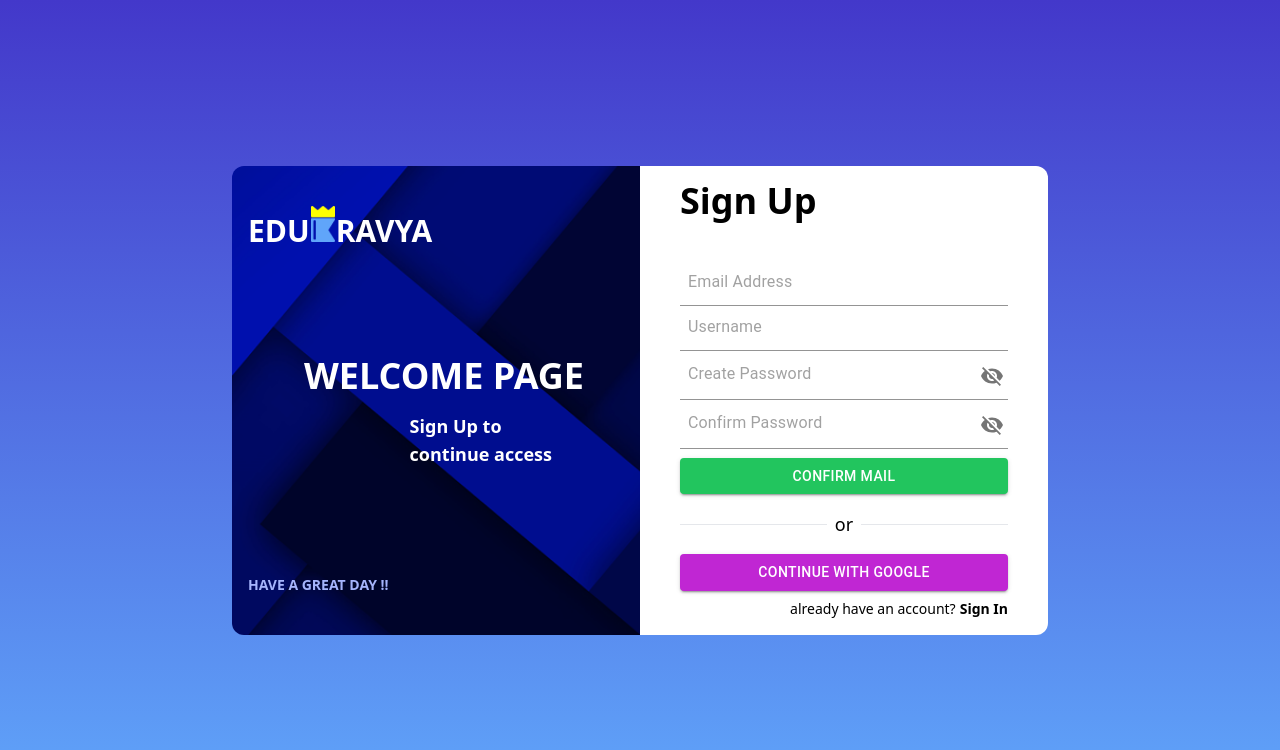
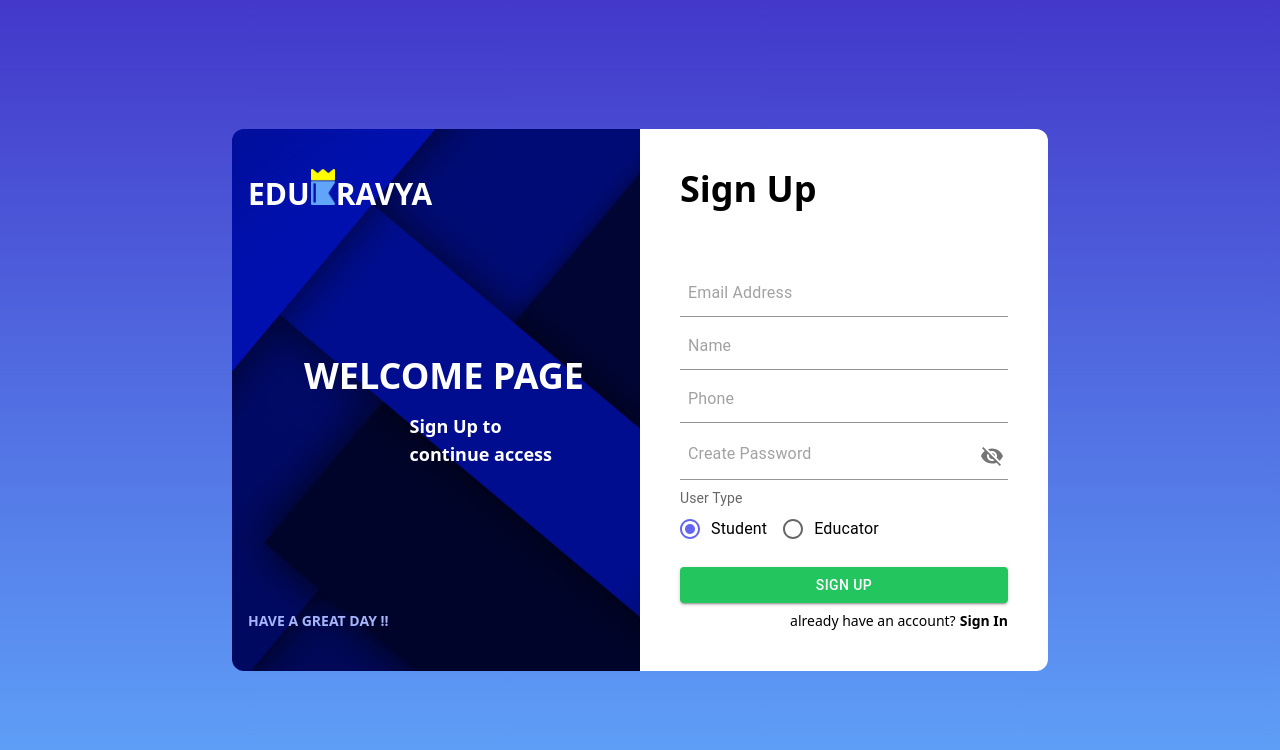
Before and after one commit to krishna9304/edukravya-client, a React (Vite) app: page /signup in a window 1280 px wide. Shown: the top 750 px of the page. Built offline with nearby package versions, Linux system fonts and the light colour scheme.

Commit message:
UPDATE: integrated signup, signin and jwt auth

```diff
--- a/src/App.tsx
+++ b/src/App.tsx
@@ -3,15 +3,94 @@ import Dashboard from "./pages/dashboard";
 import SignUp from "./pages/signup";
 import SignIn from "./pages/signIn";
 import PageNotFound from "./components/pagenotfound";
+import { Dispatch, useEffect, useState } from "react";
+import server from "./axios";
+import { useCookies } from "react-cookie";
+import { setUser, User } from "./redux/slices/user";
+import { useSelector } from "react-redux";
+import { RootState } from "./redux/store";
+import NavigateTo from "./components/navigateto";
+import { AxiosResponse } from "axios";
+import { useDispatch } from "react-redux";
+import { getServerErrors } from "./helpers/servererrors";
+import { toast } from "react-toastify";
+import { AnyAction } from "@reduxjs/toolkit";
 
 function App() {
+  const [{ jwt }, setCookie, removeCookie] = useCookies<
+    "jwt",
+    {
+      jwt: string;
+    }
+  >(["jwt"]);
+
+  const user: User = useSelector<RootState, User>(
+    (state: RootState): User => state.user
+  );
+  const dispatch: Dispatch<AnyAction> = useDispatch();
+  const [isLoading, setIsLoading] = useState(false);
+
+  useEffect((): (() => void) => {
+    if (jwt) {
+      setIsLoading(true);
+      server.defaults.headers.common["x-access-token"] = jwt;
+      server
+        .get("/api/user/self")
+        .then(({ data: userData }: AxiosResponse<User>): void => {
+          dispatch(setUser(userData));
+          // setCookie("jwt",userData.token);
+          setIsLoading(false);
+        })
+        .catch((): void => {
+          removeCookie("jwt");
+          setIsLoading(false);
+        });
+    }
+    return () => {};
+  }, [jwt]);
+
   return (
     <BrowserRouter>
       <Routes>
-        <Route path="/" element={<Dashboard />} />
-        <Route path="/signup" element={<SignUp />} />
-        <Route path="/signIn" element={<SignIn />} />
-        <Route path="/dashboard/:tab" element={<Dashboard />} />
+        {/* NOT Allowed to authenticated users */}
+        <Route
+          path="/signup"
+          element={
+            isLoading ? (
+              "LOADING"
+            ) : user._id ? (
+              <NavigateTo path="/dashboard/home" />
+            ) : (
+              <SignUp />
+            )
+          }
+        />
+        <Route
+          path="/signIn"
+          element={
+            isLoading ? (
+              "LOADING"
+            ) : user._id ? (
+              <NavigateTo path="/dashboard/home" />
+            ) : (
+              <SignIn />
+            )
+          }
+        />
+        {/* not allowed for unauthenticated users */}
+        <Route
+          path="/dashboard/:tab"
+          element={
+            isLoading ? (
+              "LOADING"
+            ) : user._id ? (
+              <Dashboard />
+            ) : (
+              <NavigateTo path="/signup" />
+            )
+          }
+        />
+        {/* allowed to all */}
         <Route path="/*" element={<PageNotFound />} />
       </Routes>
     </BrowserRouter>
--- /dev/null
+++ b/src/axios.ts
@@ -0,0 +1,8 @@
+import axios from "axios";
+import { serverURL } from "./constants";
+
+const server = axios.create({
+  baseURL: serverURL,
+});
+
+export default server;
--- a/src/components/chatbar.tsx
+++ b/src/components/chatbar.tsx
@@ -99,9 +99,8 @@ function Chatbar() {
           <div className="flex gap-3 max-w-xs p-2 overflow-x-auto">
             {users.map((name, idx) => {
               return (
-                <Tooltip title={name}>
+                <Tooltip key={idx} title={name}>
                   <div
-                    key={idx} // _id
                     className={`p-1 flex justify-center items-center rounded-full ${
                       currentUser == name &&
                       " bg-gradient-to-br from-secondary-900 via-primary-700"
--- a/src/components/navbar.tsx
+++ b/src/components/navbar.tsx
@@ -16,9 +16,7 @@ import {
 } from "@mui/icons-material";
 import ExpandMoreRoundedIcon from "@mui/icons-material/ExpandMoreRounded";
 import studylogo from "../assets/studylogo.svg";
-import { Link } from "react-router-dom";
 import Logo from "./logo";
-import { isSaturday } from "date-fns";
 
 function Navbar({
   extended,
--- /dev/null
+++ b/src/constants.ts
@@ -0,0 +1 @@
+export const serverURL = "http://localhost:80";
--- /dev/null
+++ b/src/helpers/servererrors.ts
@@ -0,0 +1,18 @@
+import { AxiosError } from "axios";
+
+export const getServerErrors = (err: AxiosError<any>) => {
+  if (err && err.response && err.response.data && err.response.data.message) {
+    const errString: string[] = err.response.data.message.split(":");
+    if (err.response.data.message.includes(":")) errString.shift();
+    let errs: string[] = [];
+    try {
+      errs = JSON.parse(errString[0]);
+      console.log(errs);
+    } catch {
+      errs = [errString[0]];
+      console.log(errs);
+    }
+    return errs;
+  }
+  return ["There was some problem"];
+};
--- a/src/pages/signIn.tsx
+++ b/src/pages/signIn.tsx
@@ -2,35 +2,90 @@ import { Visibility, VisibilityOff } from "@mui/icons-material";
 import { Button, IconButton, Input, InputAdornment } from "@mui/material";
 import { useState } from "react";
 import { Link } from "react-router-dom";
+import server from "../axios";
+import Logo from "../components/logo";
+import { setUser } from "../redux/slices/user";
+import { useCookies } from "react-cookie";
+import { useDispatch } from "react-redux";
+import { AxiosError } from "axios";
+import { toast } from "react-toastify";
+import { getServerErrors } from "../helpers/servererrors";
 import validator from "validator";
-import Logo from "../components/logo";
-import {useSelector} from "react-redux"
-import {RootState} from "../redux/store";
-import {User} from "../redux/slices/user";
 
-interface Data {
-  emailOrUsername: string | null;
+interface SignInData {
+  email: string | null;
   password: string | null;
 }
 
-export default function SignUp() {
-  const [data, setData] = useState<Data>({
-    emailOrUsername: null,
+const getErrors: (signInData: SignInData) => string[] = (
+  signInData: SignInData
+): string[] => {
+  const errs: string[] = [];
+  if (signInData.email != null && !validator.isEmail(signInData.email + "")) {
+    errs.push("Invalid Email");
+  }
+  if (signInData.password != null && signInData.password.trim().length < 8) {
+    errs.push("Invalid Password");
+  }
+  return errs;
+};
+
+export default function SignIn() {
+  const [signInData, setSignInData] = useState<SignInData>({
+    email: null,
     password: null,
   });
+
+  const dispatch = useDispatch();
+  const [, setCookie] = useCookies(["jwt"]);
+
   const [isVisible, setIsVisible] = useState<boolean>(false);
+
+  const handleSignIn = () => {
+    if (
+      !getErrors(signInData).length &&
+      !Object.values(signInData).includes(null) &&
+      !Object.values(signInData).includes("")
+    ) {
+      server
+        .post("/api/user/login", {
+          email: signInData.email,
+          password: signInData.password,
+        })
+        .then(({ data }) => {
+          dispatch(setUser(data.user));
+          setCookie("jwt", data.token);
+          console.log(data);
+        })
+        .catch((err: AxiosError<any>) => {
+          getServerErrors(err).forEach((err: string) => {
+            toast.error(err);
+          });
+        });
+    }
+    if (getErrors(signInData).length) {
+      getErrors(signInData).forEach((err: string) => {
+        toast.error(err);
+      });
+    }
+    if (Object.values(signInData).includes(null)) {
+      Object.keys(signInData).forEach((key: string): void => {
+        if (!signInData[key as keyof SignInData])
+          toast.error(`field \`${key}\` can not be empty`);
+      });
+    }
+  };
+
   return (
     <div className="flex py-20 justify-center flex-col h-screen w-full items-center bg-indigo-400 bg-gradient-to-b from-primary-700 to-secondary-400">
-      <div className="flex px-10 items-center justify-center h-[100%] max-h-fit w-full max-w-4xl min-w-4xl rounded-xl">
-        <div
-          className="sm:flex hidden bg-[url(/images/signblue.jpg)] bg-no-repeat bg-cover flex-col justify-between h-full w-1/2 py-10 px-4 bg-primary-800 rounded-l-xl select-none"
-        >
-          <div className="font-black text-white md:text-4xl text-3xl">
+      <div className="flex px-10 items-center justify-center h-full max-h-fit w-full max-w-4xl min-w-4xl rounded-xl">
+        <div className="sm:flex hidden bg-[url(/images/signblue.jpg)] bg-no-repeat bg-cover flex-col justify-between h-full w-1/2 py-10 px-4 bg-primary-800 rounded-l-xl select-none">
+          <div className="font-black w-52 text-white md:text-4xl text-3xl">
             <Logo />
           </div>
-          <div className="flex flex-col px-10 items-end text-white">
+          <div className="flex flex-col gap-4 px-10 items-end text-white">
             <span className="font-bold md:text-4xl text-3xl">WELCOME PAGE</span>
-            <span className="text-lg font-semibold pt-4 pr-8">
+            <span className="text-lg font-semibold  pr-8">
               Sign In to <br /> continue access
             </span>
           </div>
@@ -38,23 +93,24 @@ export default function SignUp() {
             HAVE A GREAT DAY !!
           </div>
         </div>
-        <div className="flex gap-10 flex-col justify-center px-10 h-full w-full sm:w-1/2 bg-white rounded-xl sm:rounded-l-none">
+        <div className="flex gap-10 flex-col justify-between py-10 px-10 h-full w-full sm:w-1/2 bg-white rounded-xl sm:rounded-l-none">
           <div className="text-4xl font-black cursor-default">Sign In</div>
-          <div className="flex flex-col justify-around h-1/3">
+          <div className="flex flex-col h-1/2">
             <Input
               onChange={(e) => {
-                setData((prevData) => ({
+                setSignInData((prevData: SignInData) => ({
                   ...prevData,
-                  emailOrUsername: e.target.value,
+                  email: e.target.value,
                 }));
               }}
+              type="email"
               size="small"
               className="p-2 w-full text-gray-500 bg-white rounded-sm "
-              placeholder="Email Address or Username"
+              placeholder="email"
             />
             <Input
               onChange={(e) => {
-                setData((prevData) => ({
+                setSignInData((prevData) => ({
                   ...prevData,
                   password: e.target.value,
                 }));
@@ -81,9 +137,7 @@ export default function SignUp() {
           <div className="flex flex-col gap-2">
             <div>
               <Button
-                onClick={() => {
-                  console.log(data);
-                }}
+                onClick={handleSignIn}
                 color="success"
                 variant="contained"
                 className="w-full"
@@ -91,14 +145,6 @@ export default function SignUp() {
                 <div className="text-white">Sign In</div>
               </Button>
             </div>
-            <div className="flex items-center cursor-default">
-              <hr className="w-full" />
-              <div className="p-2 text-lg">or</div>
-              <hr className="w-full" />
-            </div>
-            <Button color="info" variant="contained" className="w-full">
-              <div className="text-white">Continue With Google</div>
-            </Button>
             <div className="text-sm text-right select-none">
               don't have an account?
               <Link to="/signup" className="pl-1 font-bold cursor-pointer">
--- a/src/pages/signup.tsx
+++ b/src/pages/signup.tsx
@@ -1,60 +1,110 @@
 import { Visibility, VisibilityOff } from "@mui/icons-material";
-import { Button, IconButton, Input, InputAdornment } from "@mui/material";
+import {
+  Button,
+  FormControl,
+  FormControlLabel,
+  FormLabel,
+  IconButton,
+  Input,
+  InputAdornment,
+  Radio,
+  RadioGroup,
+} from "@mui/material";
 import { useState } from "react";
+import { useCookies } from "react-cookie";
 import { Link } from "react-router-dom";
 import validator from "validator";
+import server from "../axios";
 import Logo from "../components/logo";
+import { useDispatch } from "react-redux";
+import { setUser } from "../redux/slices/user";
+import { toast } from "react-toastify";
+import { AxiosError } from "axios";
+import { getServerErrors } from "../helpers/servererrors";
 
-interface Data {
+interface SignUpData {
+  name: string | null;
   email: string | null;
-  username: string | null;
+  phone: string | null;
   password: string | null;
+  userType: "student" | "educator";
 }
 
-interface ConfirmPassword {
-  confirmPassword: string | null;
-  isVisible: boolean;
-  confirmisIsVisible: boolean;
-}
-
-const getErrors = (data: Data, confirmPassword: ConfirmPassword) => {
+const getErrors: (signUpData: SignUpData) => string[] = (
+  signUpData: SignUpData
+): string[] => {
   const errs: string[] = [];
-  if (data.email != null && !validator.isEmail(data.email + "")) {
+  if (signUpData.email != null && !validator.isEmail(signUpData.email + "")) {
     errs.push("Invalid Email");
   }
-  if (data.password != null && data.password.trim().length < 8) {
+  if (
+    signUpData.phone != null &&
+    !validator.isMobilePhone(signUpData.phone + "")
+  ) {
+    errs.push("Invalid Phone");
+  }
+  if (signUpData.password != null && signUpData.password.trim().length < 8) {
     errs.push("Invalid Password");
-  } else if (
-    (confirmPassword.confirmPassword != null &&
-      confirmPassword.confirmPassword.trim().length < 8) ||
-    (confirmPassword.confirmPassword != null &&
-      data.password == data.password?.trim() &&
-      data.password != confirmPassword.confirmPassword)
-  ) {
-    errs.push("Password does not match");
   }
   return errs;
 };
 
 export default function SignUp() {
-  const [data, setData] = useState<Data>({
+  const [signUpData, setSignUpData] = useState<SignUpData>({
+    name: null,
     email: null,
-    username: null,
+    phone: null,
     password: null,
+    userType: "student",
   });
-  const [confirmPassword, setConfirmPassword] = useState<ConfirmPassword>({
-    confirmPassword: null,
-    isVisible: false,
-    confirmisIsVisible: false,
+  const [isVisible, setIsVisible] = useState<boolean>(false);
+
+  const dispatch = useDispatch();
+  const [, setCookie] = useCookies(["jwt"]);
+
+  const handleSignup: () => void = (): void => {
+    if (
+      !getErrors(signUpData).length &&
+      !Object.values(signUpData).includes(null) &&
+      !Object.values(signUpData).includes("")
+    ) {
+      server
+        .post("/api/user/register", {
+          name: signUpData.name,
+          email: signUpData.email,
+          password: signUpData.password,
+          phone: signUpData.phone,
+        })
+        .then(({ data }) => {
+          dispatch(setUser(data.user));
+          setCookie("jwt", data.token);
+          console.log(data);
+        })
+        .catch((err: AxiosError<any>) => {
+          getServerErrors(err).forEach((err: string) => {
+            toast.error(err);
           });
+        });
+    }
+    if (getErrors(signUpData).length) {
+      getErrors(signUpData).forEach((err: string) => {
+        toast.error(err);
+      });
+    }
+    if (Object.values(signUpData).includes(null)) {
+      Object.keys(signUpData).forEach((key: string): void => {
+        if (!signUpData[key as keyof SignUpData])
+          toast.error(`field \`${key}\` can not be empty`);
+      });
+    }
+  };
+
   return (
     <div className="flex py-20 justify-center flex-col h-screen w-full items-center bg-indigo-400 bg-gradient-to-b from-primary-700 to-secondary-400">
-      <div className="flex px-10 items-center justify-center h-[100%] max-h-fit w-full max-w-4xl min-w-4xl rounded-xl">
-        <div
-          className="sm:flex hidden bg-[url(/images/signblue.jpg)] bg-no-repeat bg-cover flex-col justify-between h-full w-1/2 py-10 px-4 bg-primary-800 rounded-l-xl select-none"
-        >
+      <div className="flex px-10 items-center justify-center h-full max-h-fit w-full max-w-4xl min-w-4xl rounded-xl">
+        <div className="sm:flex hidden bg-[url(/images/signblue.jpg)] bg-no-repeat bg-cover flex-col justify-between h-full w-1/2 py-10 px-4 bg-primary-800 rounded-l-xl select-none">
           <div className="font-black w-52 text-white md:text-4xl text-3xl">
-            <Logo/>
+            <Logo />
           </div>
           <div className="flex flex-col gap-4 px-10 items-end text-white">
             <span className="font-bold md:text-4xl text-3xl">WELCOME PAGE</span>
@@ -66,43 +116,68 @@ export default function SignUp() {
             HAVE A GREAT DAY !!
           </div>
         </div>
-        <div className="flex gap-10 flex-col justify-center px-10 h-full w-full sm:w-1/2 bg-white rounded-xl sm:rounded-l-none">
+        <div className="flex gap-10 flex-col justify-between py-10 px-10 h-full w-full sm:w-1/2 bg-white rounded-xl sm:rounded-l-none">
           <div className="text-4xl font-black cursor-default">Sign Up</div>
-          <div className="flex flex-col justify-around h-1/3">
+          <div className="flex gap-2 flex-col justify-around h-1/2">
             <Input
-              error={data.email != null && !validator.isEmail(data.email + "")}
+              error={
+                signUpData.email != null &&
+                !validator.isEmail(signUpData.email + "")
+              }
               onChange={(e) => {
-                setData((prevData) => ({
+                setSignUpData((prevData) => ({
                   ...prevData,
                   email: e.target.value,
                 }));
               }}
+              type="email"
               size="small"
               className="px-2 py-2 w-full text-gray-500 bg-white rounded-sm "
               placeholder="Email Address"
             />
             <Input
-              error={data.username != null && data.username.trim().length < 8}
+              error={
+                signUpData.name != null && signUpData.name.trim().length < 8
+              }
               onChange={(e) => {
-                setData((prevData) => ({
+                setSignUpData((prevData) => ({
                   ...prevData,
-                  username: e.target.value,
+                  name: e.target.value,
                 }));
               }}
               size="small"
               className="px-2 py-2 w-full text-gray-500 bg-white rounded-sm "
-              placeholder="Username"
+              placeholder="Name"
+            />
+            <Input
+              error={
+                signUpData.phone != null &&
+                !validator.isMobilePhone(signUpData.phone + "")
+              }
+              onChange={(e) => {
+                setSignUpData((prevData) => ({
+                  ...prevData,
+                  phone: e.target.value,
+                }));
+              }}
+              type="tel"
+              size="small"
+              className="px-2 py-2 w-full text-gray-500 bg-white rounded-sm "
+              placeholder="Phone"
             />
             <Input
               onChange={(e) => {
-                setData((prevData) => ({
+                setSignUpData((prevData) => ({
                   ...prevData,
                   password: e.target.value,
                 }));
               }}
-              error={data.password != null && data.password.trim().length < 8}
+              error={
+                signUpData.password != null &&
+                signUpData.password.trim().length < 8
+              }
               size="small"
-              type={confirmPassword.isVisible ? "text" : "password"}
+              type={isVisible ? "text" : "password"}
               className="px-2 py-2.5 text-gray-500 bg-white w-full rounded-sm "
               placeholder="Create Password"
               endAdornment={
@@ -110,87 +185,61 @@ export default function SignUp() {
                   <IconButton
                     aria-label="toggle password visibility"
                     onClick={() => {
-                      setConfirmPassword((cp) => ({
-                        ...cp,
-                        isVisible: !cp.isVisible,
-                      }));
+                      setIsVisible((pv) => !pv);
                     }}
                     edge="end"
                   >
-                    {confirmPassword.isVisible ? (
-                      <Visibility />
-                    ) : (
-                      <VisibilityOff />
-                    )}
+                    {isVisible ? <Visibility /> : <VisibilityOff />}
                   </IconButton>
                 </InputAdornment>
               }
             />
-            <Input
+
+            <FormControl>
+              <FormLabel
+                sx={{
+                  fontSize: 14,
+                }}
+              >
+                User Type
+              </FormLabel>
+              <RadioGroup
+                aria-labelledby="user-radio-buttons-group-label"
+                defaultValue="student"
+                name="user-type"
+                row
                 onChange={(e) => {
-                setConfirmPassword((prevConfirmPassword) => ({
-                  ...prevConfirmPassword,
-                  confirmPassword: e.target.value,
+                  setSignUpData((pd) => ({
+                    ...pd,
+                    userType:
+                      e.target.value == "student" ? "student" : "educator",
                   }));
                 }}
-              error={
-                (confirmPassword.confirmPassword != null &&
-                  confirmPassword.confirmPassword.trim().length < 8) ||
-                (confirmPassword.confirmPassword != null &&
-                  data.password == data.password?.trim() &&
-                  data.password != confirmPassword.confirmPassword)
-              }
-              size="small"
-              type={confirmPassword.confirmisIsVisible ? "text" : "password"}
-              className="px-2 py-2.5 w-full text-gray-500 bg-white rounded-sm text-sm"
-              placeholder="Confirm Password"
-              endAdornment={
-                <InputAdornment position="end">
-                  <IconButton
-                    aria-label="toggle password visibility"
-                    onClick={() => {
-                      setConfirmPassword((cp) => ({
-                        ...cp,
-                        confirmisIsVisible: !cp.confirmisIsVisible,
-                      }));
-                    }}
-                    edge="end"
               >
-                    {confirmPassword.confirmisIsVisible ? (
-                      <Visibility />
-                    ) : (
-                      <VisibilityOff />
-                    )}
-                  </IconButton>
-                </InputAdornment>
-              }
+                <FormControlLabel
+                  value="student"
+                  control={<Radio />}
+                  label="Student"
                 />
+                <FormControlLabel
+                  value="educator"
+                  control={<Radio />}
+                  label="Educator"
+                />
+              </RadioGroup>
+            </FormControl>
           </div>
           <div className="flex flex-col gap-2">
             <div>
               <Button
-                onClick={() => {
-                  if (!getErrors(data, confirmPassword).length) {
-                    console.log(data);
-                  } else {
-                    console.log(getErrors(data, confirmPassword));
-                  }
-                }}
+                onClick={handleSignup}
                 color="success"
                 variant="contained"
                 className="w-full"
               >
-                <div className="text-white">confirm mail</div>
+                <div className="text-white">sign up</div>
               </Button>
             </div>
-            <div className="flex items-center cursor-default">
-              <hr className="w-full" />
-              <div className="p-2 text-lg">or</div>
-              <hr className="w-full" />
-            </div>
-            <Button color="info" variant="contained" className="w-full">
-              <div className="text-white">Continue With Google</div>
-            </Button>
             <div className="text-sm text-right select-none">
               already have an account?
               <Link to="/signin" className="pl-1 font-bold cursor-pointer">
--- a/src/redux/slices/user.ts
+++ b/src/redux/slices/user.ts
@@ -14,7 +14,7 @@ export interface User {
   phoneVerified?: boolean;
 }
 const initialState: User = {
-  _id: "LOL",
+  _id: undefined,
   name: undefined,
   email: undefined,
   phone: undefined,
```
Also changed, not shown: package.json (+6 -3 lines), src/components/home.tsx (+33 -24 lines), src/main.tsx (+8 -5 lines), 1 other file (tests, documents, lock files or other folders). Lines whose indentation alone changed are shown as unchanged.
